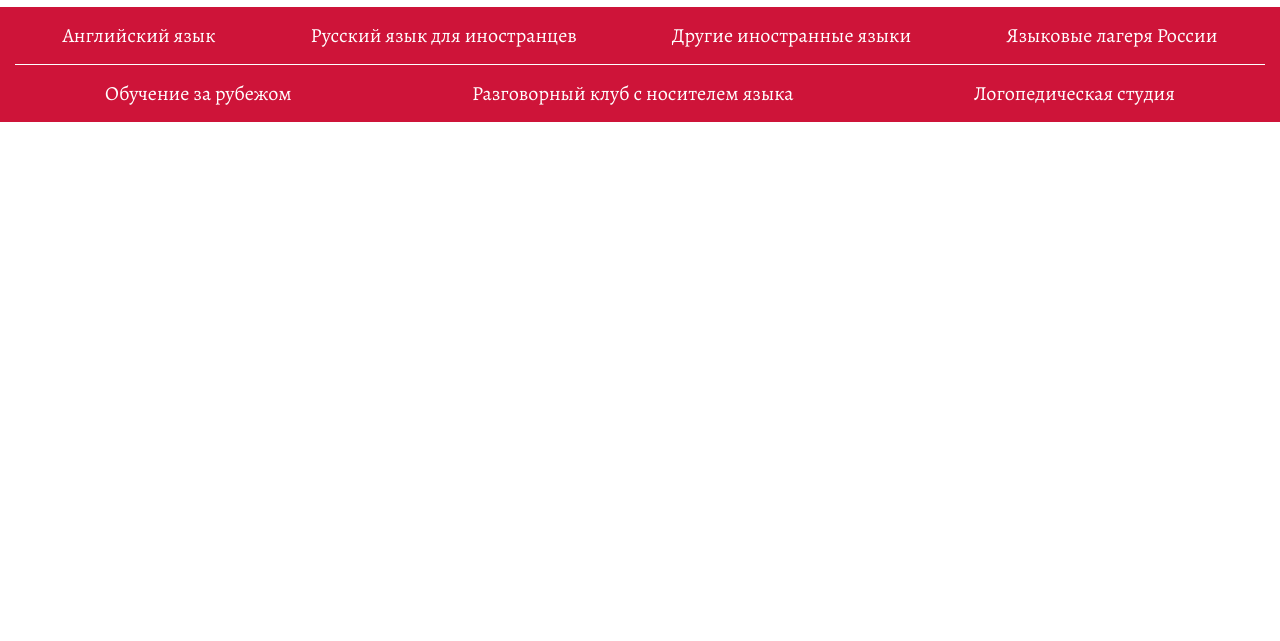
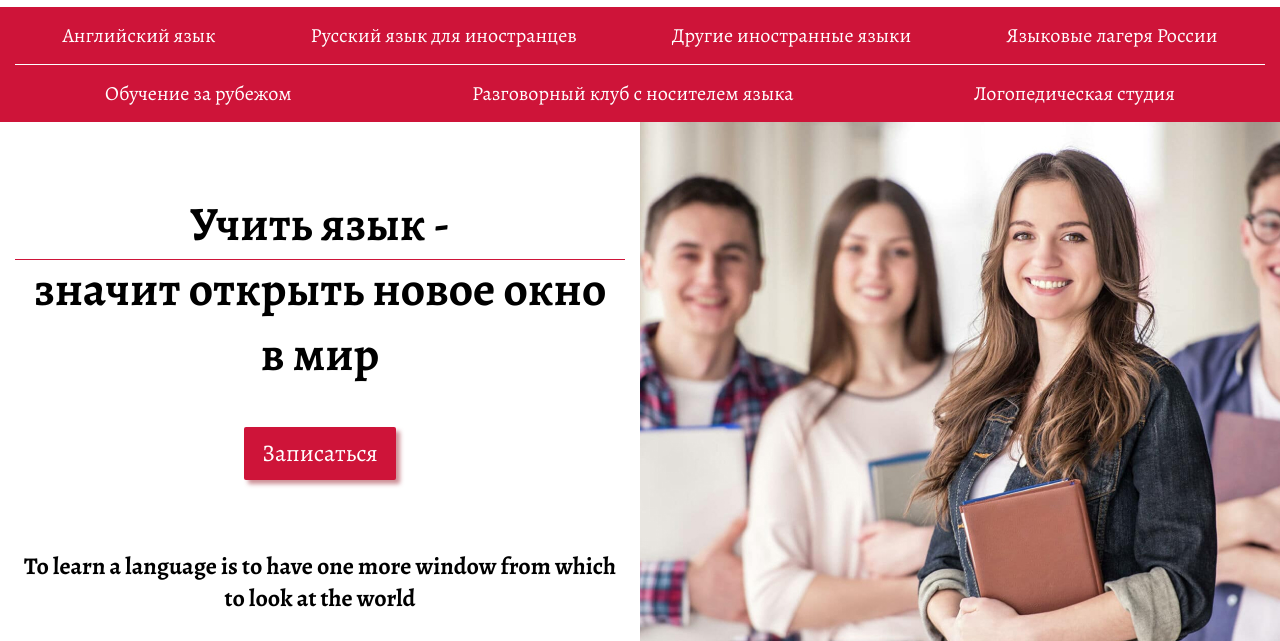
Before and after one commit to LapkiWEB/go-eng, a plain HTML site: page index.html in a window 1280 px wide. Shown: the part 159-800 px from the top of the page. Drawn offline with Linux system fonts and the light colour scheme; files whose address does not match are found by name.

Commit message:
add section about

```diff
--- a/index.html
+++ b/index.html
@@ -137,6 +137,70 @@
 
         <main class="main">
 
+            <section class="about section">
+
+                <div class="about__box global__box">
+                    <div class="about__title title">
+                        Учить язык -
+                        <br>
+                        значит открыть новое окно в мир
+                    </div>
+                    <a class="about__btn main-btn" href="#">
+                        Записаться
+                    </a>
+                    <div class="about__suptitle">
+                        To learn a language is to have one more window from which to look at the world
+                    </div>
+                </div>
+                <div class="about__img global__img" style="background-image: url(images/content/img1.jpg);">
+
+                </div>
+            </section>
+
+
+
+
+
+
+
+
+
+
+
+
+
+
+
+
+
+
+            <section class="benefits section">
+
+            </section>
+
+
+
+
+
+
+
+
+
+
+
+
+
+
+
+
+
+
+
+
+
+
+
+
         </main>
 
 
--- a/scss/_global.scss
+++ b/scss/_global.scss
@@ -28,6 +28,12 @@ body {
     margin: 0 auto;
     padding: 0 15px;
 }
+.section{
+    max-width: 1920px;
+    margin: 0 auto;
+    display: flex;
+    justify-content: space-between;
+}
 
 .title {
     @extend %Al-Bold;
@@ -36,7 +42,8 @@ body {
     padding: 0px 10px;
     text-align: center;
     margin: 0 auto;
-    margin-bottom: 15px;
+    margin-bottom: 40px;
+    width: 100%;
 }
 
 .main-btn {
@@ -51,6 +58,8 @@ body {
     border-radius: 2px;
     transition: all .3s;
     border: 1px solid transparent;
+    width: fit-content;
+    margin: 0 auto;
 
     &:hover {
         box-shadow: 4px 4px 4px rgba(156, 36, 49, 0.9);
@@ -59,3 +68,23 @@ body {
         color: $GO-red;
     }
 }
+
+.global__img{
+    background-repeat: no-repeat;
+    background-size: cover;
+    background-position: center;
+    // width: 50%;
+    // height: 100%;
+    // width: 960px;
+    width: 50%;
+    // height: 550px;
+}
+.global__box{
+    width: 50%;
+    padding-left: 15px;
+    padding-right: 15px;
+    // display: flex;
+    // align-items: center;
+    // height: 550px;
+    // flex-wrap: wrap;
+}
--- a/scss/_media.scss
+++ b/scss/_media.scss
@@ -85,6 +85,20 @@
     }
 }
 
+@media(max-width: 768px) {
+    .about__title{
+        font-size: 36px;
+        line-height: 40px;
+        &::before{
+            display: none;
+        }
+    }
+    .about__suptitle{
+        font-size: 18px;
+        line-height: 20px;
+    }
+}
+
 @media(max-width: 620px) {
 
     .header__logo,
@@ -100,6 +114,13 @@
             font-size: 20px;
             line-height: 28px;
         }
+    }
+    .about__img{
+        display: none;
+    }
+    .about__box{
+        width: 100%;
+        padding-top: 36px;
     }
 }
 
--- a/scss/style.scss
+++ b/scss/style.scss
@@ -5,7 +5,7 @@
 
 .header {
     padding-top: 10px;
-    padding-bottom: 20px;
+    // padding-bottom: 20px;
     // position: relative;
 }
 
@@ -121,7 +121,7 @@
     .row {
         margin-left: auto;
         margin-right: 15px;
-        width: 38px;
+        width: 30px;
         height: 3px;
         margin-bottom: 5px;
         background-color: #fff;
@@ -170,7 +170,50 @@
 
 
 
+// start section about
+.about__title {
+    font-size: 48px;
+    line-height: 65px;
+    margin-bottom: 40px;
+    position: relative;
 
+    &::before {
+        position: absolute;
+        content: "";
+        top: 67px;
+        right: 0;
+        left: 0;
+        border-bottom: 1px solid $GO-red;
+    }
+
+}
+
+.about__suptitle {
+    @extend %Al-Bold;
+    font-size: 24px;
+    line-height: 32px;
+    text-align: center;
+    margin-top: 70px;
+}
+
+.about__box {
+    padding-top: 70px;
+    text-align: center;
+}
+
+.about__img {
+    min-height: 550px;
+}
+
+
+// end section about
+
+// start section benefits
+
+
+
+
+// end section benefits
 
 
 
```
Also changed, not shown: css/style.min.css, images/content/benefits-img1.jpg (added), images/content/benefits-img2.jpg (added), images/content/benefits-img3.jpg (added), images/content/benefits-img4.jpg (added), images/content/benefits-img5.jpg (added), images/content/benefits-img6.jpg (added), images/content/img1.jpg (added).
